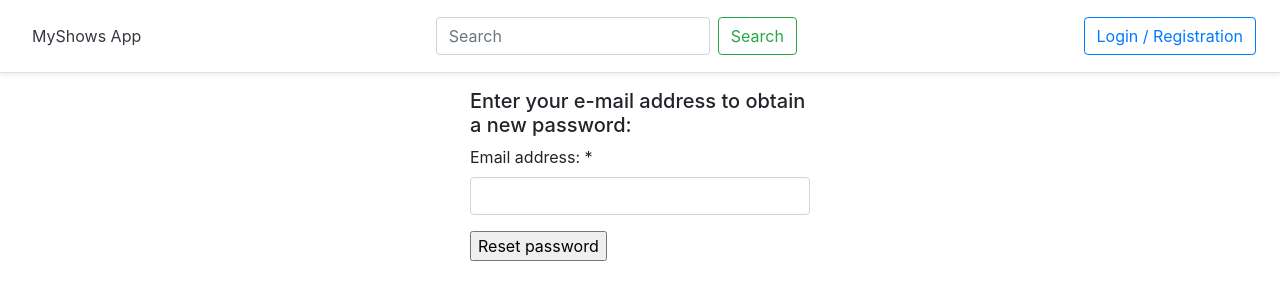
After one commit to incx07/epam-lab, a Django app: page /password-reset/ in a window 1280 px wide. The commit adds this page. Shown: the top 300 px of the page. Run offline with Django 3.2, Linux system fonts and the light colour scheme; some libraries are stand-ins or nearby versions.

Commit message:
add password reset form

```diff
--- a/myshows/myshowsapp/forms.py
+++ b/myshows/myshowsapp/forms.py
@@ -13,13 +13,22 @@ class RatingForm(Form):
     )
 
 
-class Loginform(Form):
+class LoginForm(Form):
     username = CharField(max_length=150, label='Username: ')
     password = CharField(max_length=30, label='Password: ', widget=PasswordInput)
 
 
-class Registerform(Form):
+class RegisterForm(Form):
     username = CharField(max_length=150, label='Username: ')
     email = EmailField(max_length=200, label='Email address: ', required=False)
     password = CharField(max_length=30, label='Password: ', widget=PasswordInput)
     re_password = CharField(max_length=30, label='Password confirmation: ', widget=PasswordInput)
+
+
+class PasswordResetForm(Form):
+    email = EmailField(max_length=200, label='Email address: ')
+
+
+class PasswordResetConfirmForm(Form):
+    password = CharField(max_length=30, label='New password: ', widget=PasswordInput)
+    re_password = CharField(max_length=30, label='New password confirmation: ', widget=PasswordInput)
--- a/myshows/myshowsapp/service/auth.py
+++ b/myshows/myshowsapp/service/auth.py
@@ -80,3 +80,23 @@ class Registration():
         if response.status_code == 400:
             for key in response.json():
                 self.errors = response.json()[key]
+
+
+def password_reset_by_email(email):
+    requests.post('http://127.0.0.1:8000/api/auth/users/reset_password/', json = {'email': email})
+
+
+def password_reset_confirmation(uidb64, token, password, re_password):
+    credential = {
+        'uid': uidb64,
+        'token': token,
+        'new_password': password,
+        're_new_password': re_password
+    }
+    response = requests.post('http://127.0.0.1:8000/api/auth//users/reset_password_confirm/', json = credential)
+    if response.status_code == 204:
+        return False
+    if response.status_code == 400:
+        for key in response.json():
+            errors = response.json()[key]
+            return errors
--- a/myshows/myshowsapp/templates/registration/login.html
+++ b/myshows/myshowsapp/templates/registration/login.html
@@ -18,7 +18,8 @@
         <input type="submit" name="submit" value="Login"/>
     </form>
     <div>
-        <a href="{% url 'register' %}">Registration</a>
+        <p><a href="{% url 'register' %}">Registration</a></p>
+        <p><a href="{% url 'password_reset' %}">Forgotten your password?</a></p>
     </div>
 </div>
 
--- /dev/null
+++ b/myshows/myshowsapp/templates/registration/password_reset.html
@@ -0,0 +1,18 @@
+{% extends 'myshowsapp/base.html' %}
+
+{% load crispy_forms_tags %}
+
+{% block content %}
+
+<div class="col-md-4 offset-md-4">
+    <h5>Enter your e-mail address to obtain a new password:</h5>
+
+    <form action="" method="POST">
+        {% csrf_token %}
+        {{ form|crispy }}
+        <input type="submit" name="submit" value="Reset password"/>
+    </form>
+
+</div>
+
+{% endblock %}
--- a/myshows/myshowsapp/urls.py
+++ b/myshows/myshowsapp/urls.py
@@ -19,8 +19,12 @@ urlpatterns = [
     path('', index , name='index'),
     path('search/', search, name='search_list'),
     path('<int:myshows_id>/', detail, name='detail'),
-    path('register/', register, name="register"),
     path('start/', start, name='start_page'),
     path('login/', login, name='login'),
     path('logout/', logout, name='logout'),
+    path('register/', register, name='register'),
+    path('password-reset/', password_reset, name='password_reset'),
+    path('password-reset/done/', password_reset_done, name='password_reset_done'),
+    re_path(r'^password-reset/confirm/(?P<uidb64>[-\w]+)/(?P<token>[-\w]+)/$', password_reset_confirm, name='password_reset_confirm'),
+    path('password-reset/complete/', password_reset_complete, name='password_reset_complete'),
 ]
--- a/myshows/myshowsapp/views/client_views.py
+++ b/myshows/myshowsapp/views/client_views.py
@@ -1,9 +1,9 @@
 from django.shortcuts import render, redirect
 from django.contrib.auth.forms import UserCreationForm
 from django.views.generic.edit import FormView
-from ..forms import RatingForm, Loginform, Registerform
+from ..forms import *
 from ..service.services import *
-from ..service.auth import client, Registration
+from ..service.auth import client, Registration, password_reset_by_email, password_reset_confirmation
 
 
 def search(request):
@@ -81,7 +81,7 @@ def start(request):
 
 
 def login(request):
-    form = Loginform(request.POST or None)
+    form = LoginForm(request.POST or None)
     if form.is_valid():
         username = form.cleaned_data.get('username')
         password = form.cleaned_data.get('password')
@@ -106,7 +106,7 @@ def logout(request):
 
 def register(request):
     registration = Registration()
-    form = Registerform(request.POST or None)
+    form = RegisterForm(request.POST or None)
     if form.is_valid():
         username = form.cleaned_data.get('username')
         email = form.cleaned_data.get('email')
@@ -122,3 +122,38 @@ def register(request):
     else:
         context= {'form': form}
         return render(request, 'registration/register.html', context)
+
+
+def password_reset(request):
+    form = PasswordResetForm(request.POST or None)
+    if form.is_valid():
+        email = form.cleaned_data.get('email')
+        password_reset_by_email(email)
+        return redirect('password_reset_done')
+    else:
+        context= {'form': form}
+        return render(request, 'registration/password_reset.html', context)
+
+
+def password_reset_done(request):
+    return render(request, 'registration/password_reset_done.html')
+
+
+def password_reset_confirm(request, uidb64, token):
+    form = PasswordResetConfirmForm(request.POST or None)
+    if form.is_valid():
+        password = form.cleaned_data.get('password')
+        re_password = form.cleaned_data.get('re_password')
+        res = password_reset_confirmation(uidb64, token, password, re_password)
+        if res:
+            context= {'form': form, 'errors': res}
+            return render(request, 'registration/password_reset_confirm.html', context)
+        else:
+            return redirect('password_reset_complete')
+    else:
+        context= {'form': form}
+        return render(request, 'registration/password_reset_confirm.html', context)
+
+
+def password_reset_complete(request):
+    return render(request, 'registration/password_reset_complete.html')
```
Also changed, not shown: myshows/myshows/settings.py (+3 -7 lines), myshows/myshowsapp/templates/registration/password_reset_done.html (+7 -1 lines), myshows/myshowsapp/templates/registration/password_reset_form.html (deleted, +0 -12 lines).
